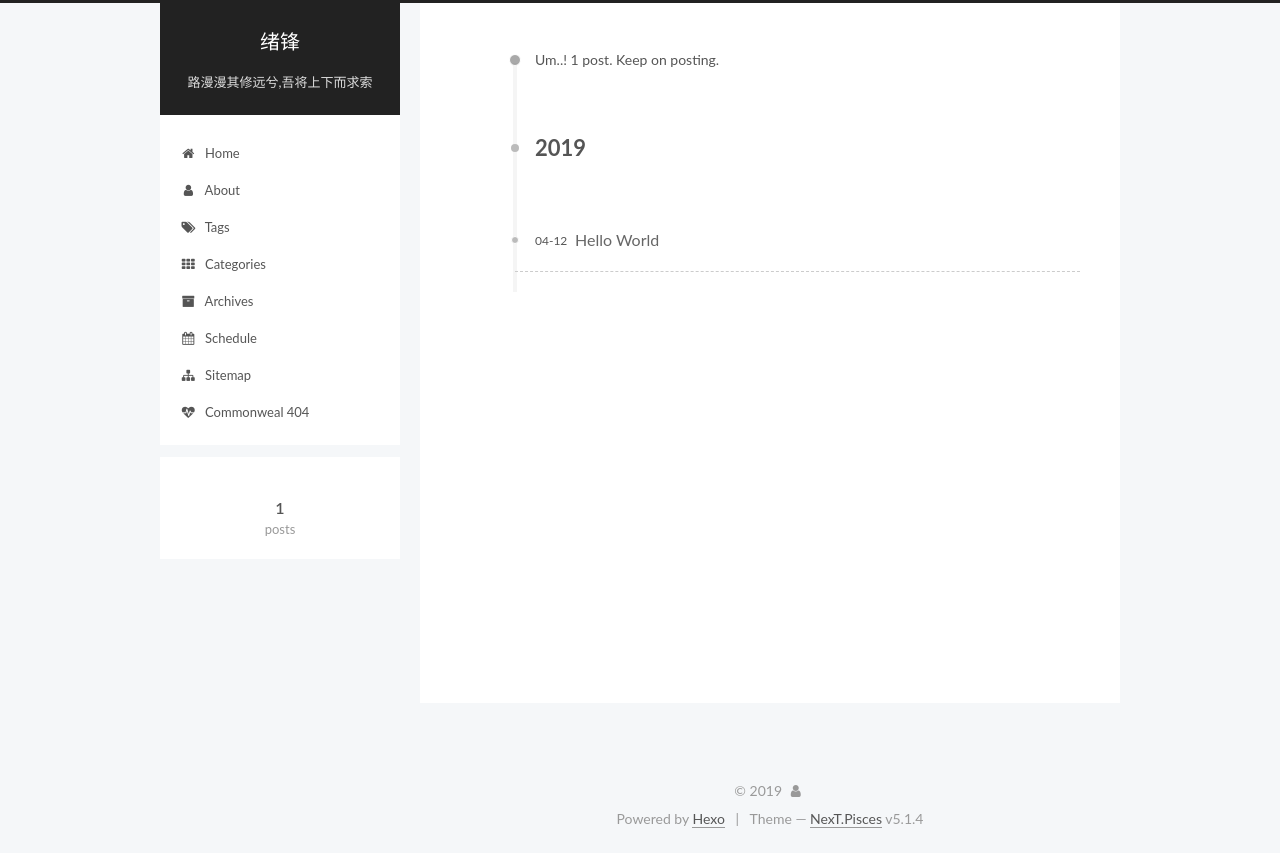
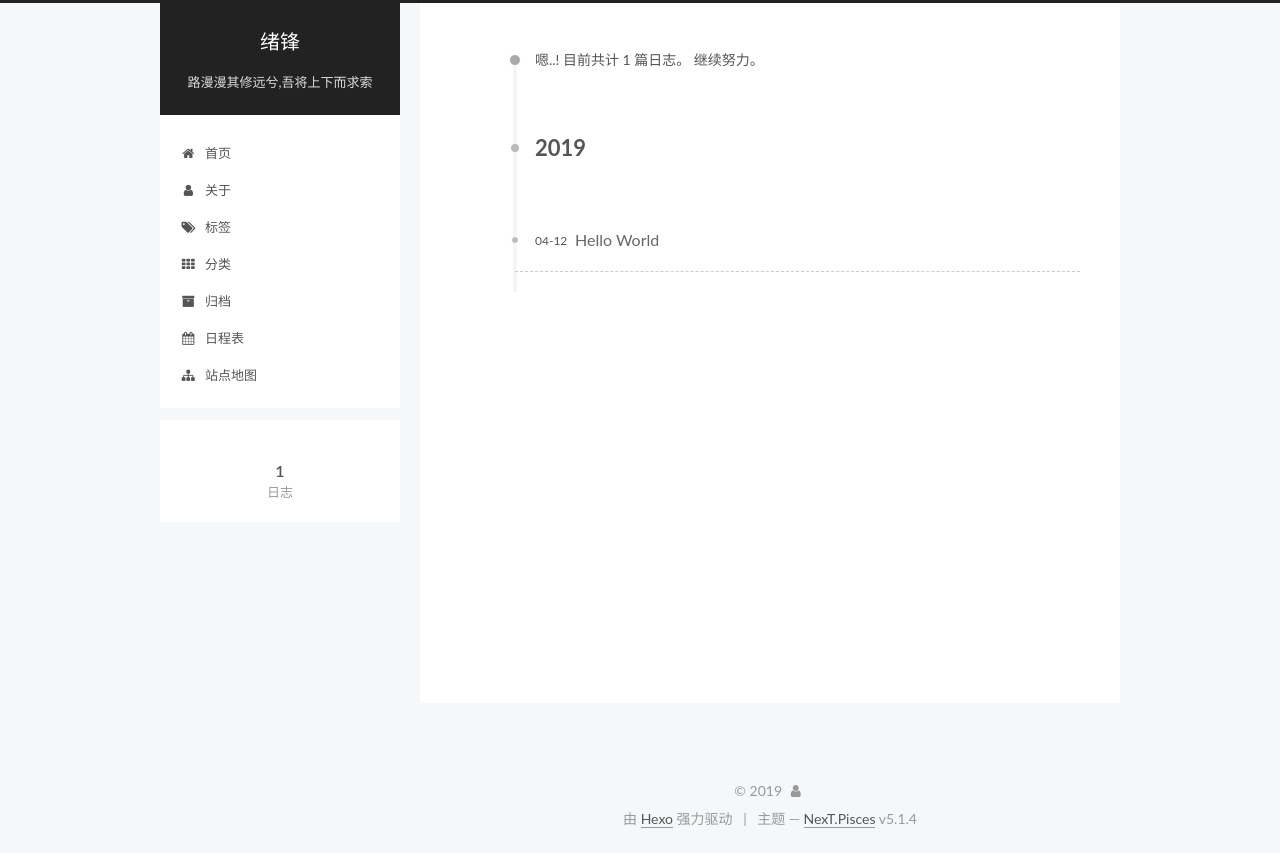
Before and after one commit to mraing/mraing.github.io, a plain HTML site: page archives/index.html in a window 1280 px wide. Drawn offline with Linux system fonts and the light colour scheme.

Commit message:
Site updated: 2019-04-12 18:17:41

```diff
--- a/archives/index.html
+++ b/archives/index.html
@@ -5,7 +5,7 @@
 
 
 
-<html class="theme-next pisces use-motion" lang="zh-cn">
+<html class="theme-next pisces use-motion" lang="zh-Hans">
 <head><meta name="generator" content="Hexo 3.8.0">
   <meta charset="UTF-8">
 <meta http-equiv="X-UA-Compatible" content="IE=edge">
@@ -84,7 +84,7 @@
 <meta property="og:title" content="绪锋">
 <meta property="og:url" content="http://yoursite.com/archives/index.html">
 <meta property="og:site_name" content="绪锋">
-<meta property="og:locale" content="zh-cn">
+<meta property="og:locale" content="zh-Hans">
 <meta name="twitter:card" content="summary">
 <meta name="twitter:title" content="绪锋">
 
@@ -102,7 +102,7 @@
     motion: {"enable":true,"async":false,"transition":{"post_block":"fadeIn","post_header":"slideDownIn","post_body":"slideDownIn","coll_header":"slideLeftIn","sidebar":"slideUpIn"}},
     duoshuo: {
       userId: '0',
-      author: 'Author'
+      author: '博主'
     },
     algolia: {
       applicationID: '',
@@ -122,7 +122,7 @@
 
 
 
-  <title>Archive | 绪锋</title>
+  <title>归档 | 绪锋</title>
 
 
 
@@ -134,7 +134,7 @@
 
 </head>
 
-<body itemscope itemtype="http://schema.org/WebPage" lang="zh-cn">
+<body itemscope itemtype="http://schema.org/WebPage" lang="zh-Hans">
 
 
 
@@ -182,7 +182,7 @@
 
               <i class="menu-item-icon fa fa-fw fa-home"></i> <br>
 
-            Home
+            首页
           </a>
         </li>
 
@@ -192,7 +192,7 @@
 
               <i class="menu-item-icon fa fa-fw fa-user"></i> <br>
 
-            About
+            关于
           </a>
         </li>
 
@@ -202,7 +202,7 @@
 
               <i class="menu-item-icon fa fa-fw fa-tags"></i> <br>
 
-            Tags
+            标签
           </a>
         </li>
 
@@ -212,7 +212,7 @@
 
               <i class="menu-item-icon fa fa-fw fa-th"></i> <br>
 
-            Categories
+            分类
           </a>
         </li>
 
@@ -222,7 +222,7 @@
 
               <i class="menu-item-icon fa fa-fw fa-archive"></i> <br>
 
-            Archives
+            归档
           </a>
         </li>
 
@@ -232,7 +232,7 @@
 
               <i class="menu-item-icon fa fa-fw fa-calendar"></i> <br>
 
-            Schedule
+            日程表
           </a>
         </li>
 
@@ -242,17 +242,7 @@
 
               <i class="menu-item-icon fa fa-fw fa-sitemap"></i> <br>
 
-            Sitemap
-          </a>
-        </li>
-
-
-        <li class="menu-item menu-item-commonweal">
-          <a href="/404/" rel="section">
-
-              <i class="menu-item-icon fa fa-fw fa-heartbeat"></i> <br>
-
-            Commonweal 404
+            站点地图
           </a>
         </li>
 
@@ -288,7 +278,7 @@
 
 
 
-        Um..! 1 post. Keep on posting.
+        嗯..! 目前共计 1 篇日志。 继续努力。
       </span>
 
 
@@ -385,7 +375,7 @@
                 <a href="/archives/">
 
                   <span class="site-state-item-count">1</span>
-                  <span class="site-state-item-name">posts</span>
+                  <span class="site-state-item-name">日志</span>
                 </a>
               </div>
 
@@ -435,7 +425,7 @@
 </div>
 
 
-  <div class="powered-by">Powered by <a class="theme-link" target="_blank" href="https://hexo.io">Hexo</a></div>
+  <div class="powered-by">由 <a class="theme-link" target="_blank" href="https://hexo.io">Hexo</a> 强力驱动</div>
 
 
 
@@ -443,7 +433,7 @@
 
 
 
-  <div class="theme-info">Theme &mdash; <a class="theme-link" target="_blank" href="https://github.com/iissnan/hexo-theme-next">NexT.Pisces</a> v5.1.4</div>
+  <div class="theme-info">主题 &mdash; <a class="theme-link" target="_blank" href="https://github.com/iissnan/hexo-theme-next">NexT.Pisces</a> v5.1.4</div>
 
 
 
--- a/css/main.css
+++ b/css/main.css
@@ -1823,7 +1823,7 @@ pre .javascript .function {
   width: 4px;
   height: 4px;
   border-radius: 50%;
-  background: #fffc32;
+  background: #1426a2;
 }
 .links-of-blogroll {
   font-size: 13px;
```
Also changed, not shown: 2019/04/12/hello-world/index.html (+18 -28 lines), archives/2019/04/index.html (+16 -26 lines), archives/2019/index.html (+16 -26 lines), categories/index.html (+15 -25 lines), index.html (+16 -26 lines).
